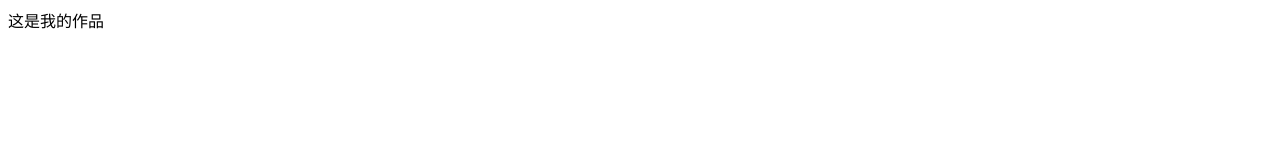
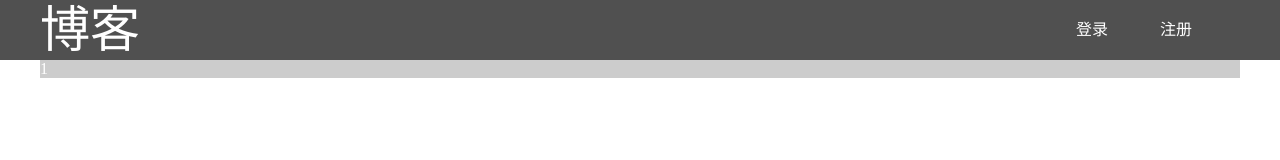
Before and after one commit to dayui/dayui.github.io, a plain HTML site: page index.html in a window 1280 px wide. Drawn offline with Linux system fonts and the light colour scheme.

Commit message:
修改内容

```diff
--- /dev/null
+++ b/index.css
@@ -0,0 +1,44 @@
+html,
+body {
+  margin: 0;
+  color: #fff;
+}
+li {
+  list-style: none;
+}
+.navBar {
+  width: 100%;
+  height: 60px;
+  background: #505050;
+}
+.navBar_con {
+  width: 1200px;
+  height: 100%;
+  display: flex;
+  margin: 0 auto;
+}
+.navBar_logo {
+  width: 120px;
+  flex: 1;
+  line-height: 60px;
+  font-size: 50px;
+  font-weight: 400;
+  font-family: '华文行楷';
+}
+.navBar_con ul {
+  height: 30px;
+}
+.navBar_con ul li {
+  display: inline-block;
+  width: 80px;
+  cursor: pointer;
+}
+.navBar_con ul li:hover{
+  color: bisque;
+}
+.main{
+  margin: 0 auto;
+  width: 1200px;
+  height: auto;
+  background: #ccc;
+}
--- a/index.html
+++ b/index.html
@@ -5,10 +5,20 @@
   <meta name="viewport" content="width=device-width, initial-scale=1.0">
   <meta http-equiv="X-UA-Compatible" content="ie=edge">
   <title>我的作品</title>
+  <link rel="stylesheet" href="index.css">
 </head>
 
 <body>
-  这是我的作品
+  <div class="navBar">
+    <div class="navBar_con">
+      <div class="navBar_logo">博客</div>
+      <ul>
+        <li>登录</li>
+        <li>注册</li>
+      </ul>
+    </div>
+  </div>
+  <div class="main">1</div>
 </body>
 
 </html>
```
